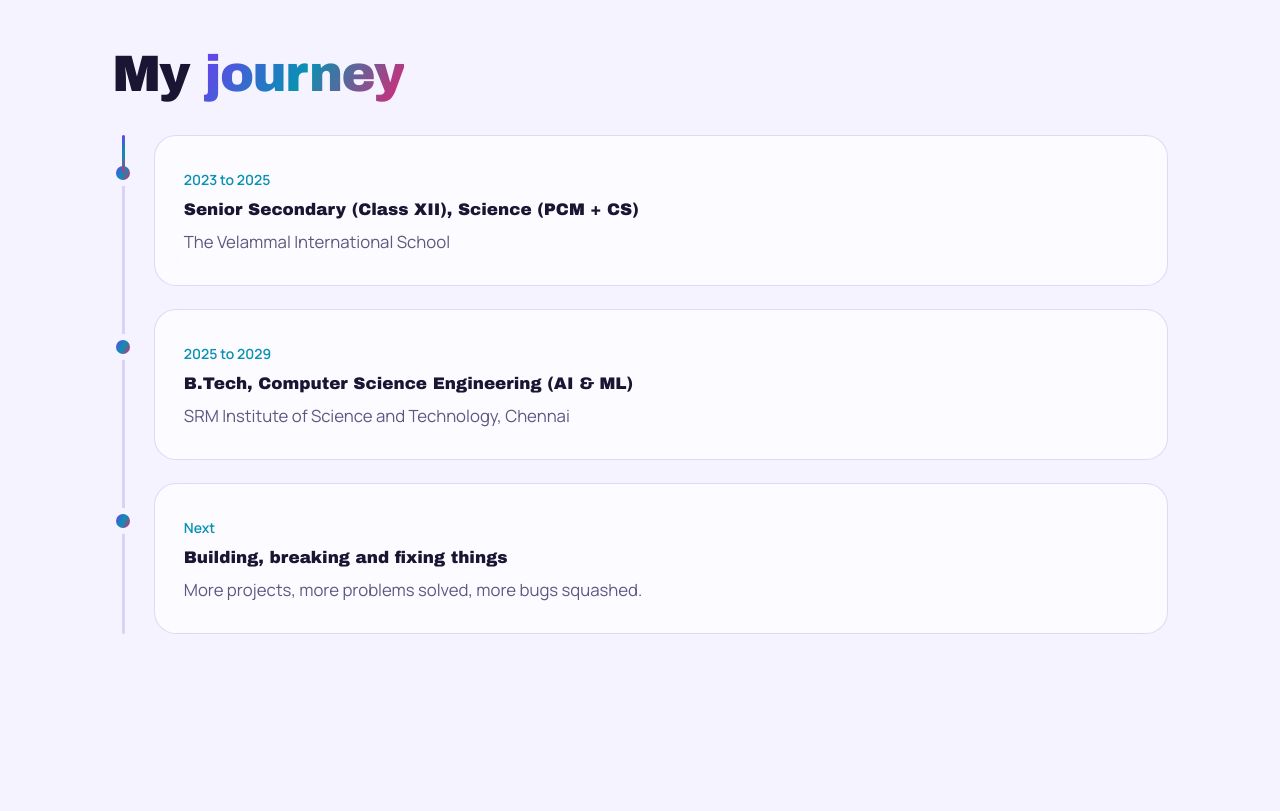
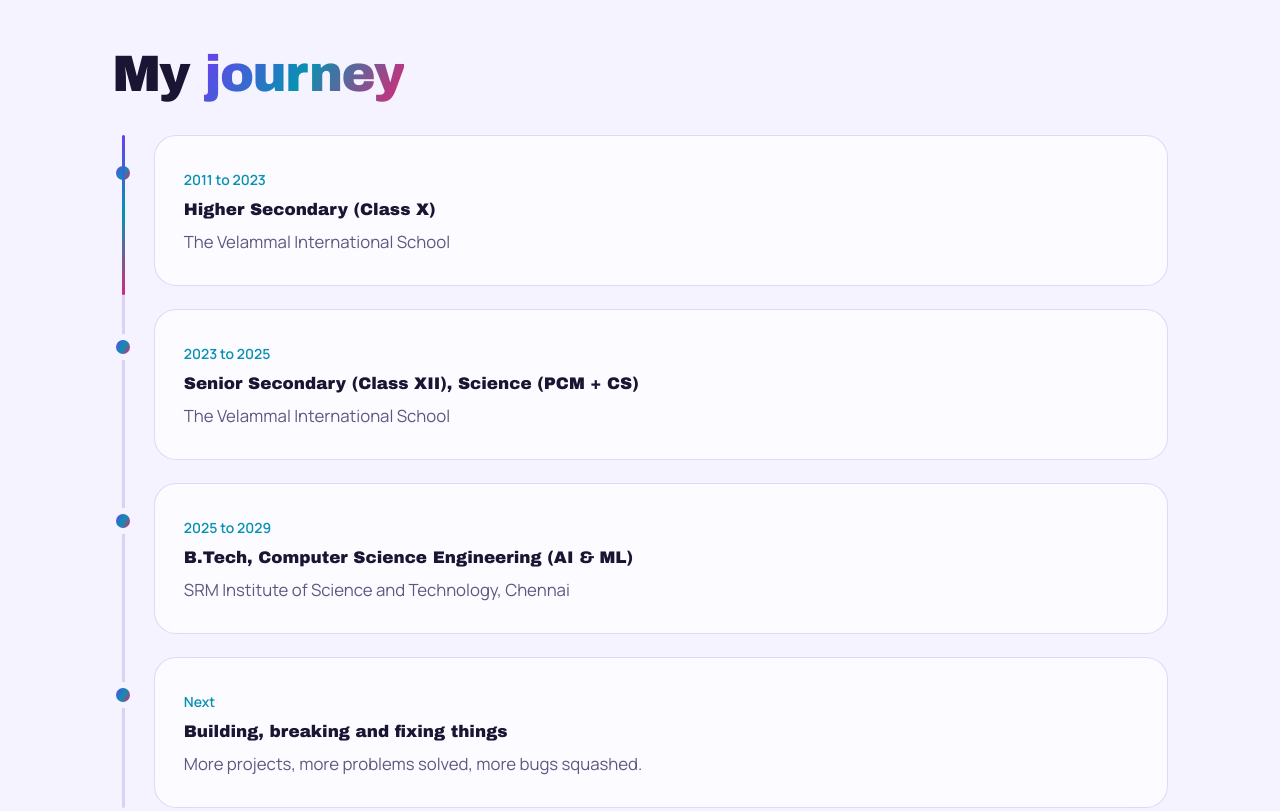
Before and after one commit to krishtriestocode/Portfolioforkrish, a plain HTML site: page index.html in a window 1280 px wide. Shown: the part 2660-3471 px from the top of the page. Drawn offline with Linux system fonts and the light colour scheme; a web font is replaced by a local one.

Commit message:
Update index.html

```diff
--- a/index.html
+++ b/index.html
@@ -187,6 +187,7 @@ footer{text-align:center;color:var(--mute);padding:2rem 0 3rem;position:relative
 <section id="journey"><div class="wrap">
   <h2 class="rv">My <em>journey</em></h2>
   <div class="tl" id="tl">
+    <div class="it glass rv"><small>2011 to 2023</small><h3>Higher Secondary (Class X)</h3><p>The Velammal International School</p></div>
     <div class="it glass rv"><small>2023 to 2025</small><h3>Senior Secondary (Class XII), Science (PCM + CS)</h3><p>The Velammal International School</p></div>
     <div class="it glass rv"><small>2025 to 2029</small><h3>B.Tech, Computer Science Engineering (AI &amp; ML)</h3><p>SRM Institute of Science and Technology, Chennai</p></div>
     <div class="it glass rv"><small>Next</small><h3>Building, breaking and fixing things</h3><p>More projects, more problems solved, more bugs squashed.</p></div>
```
